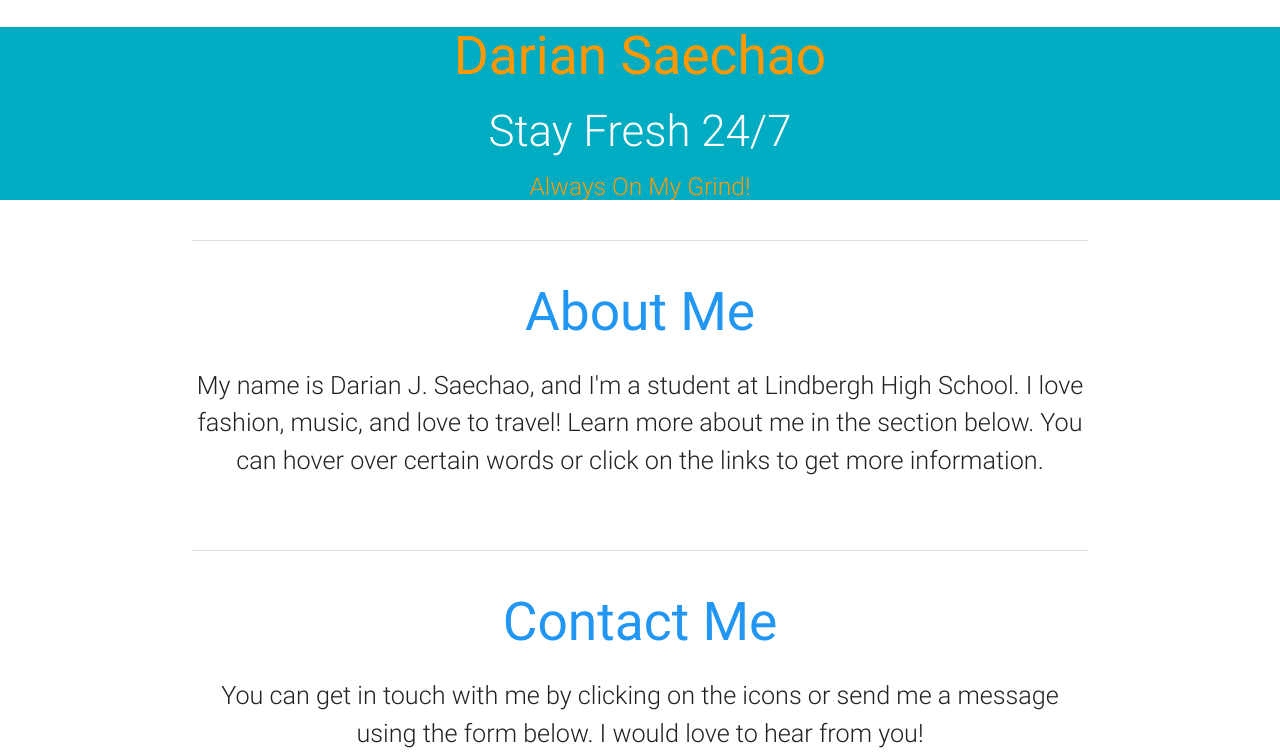
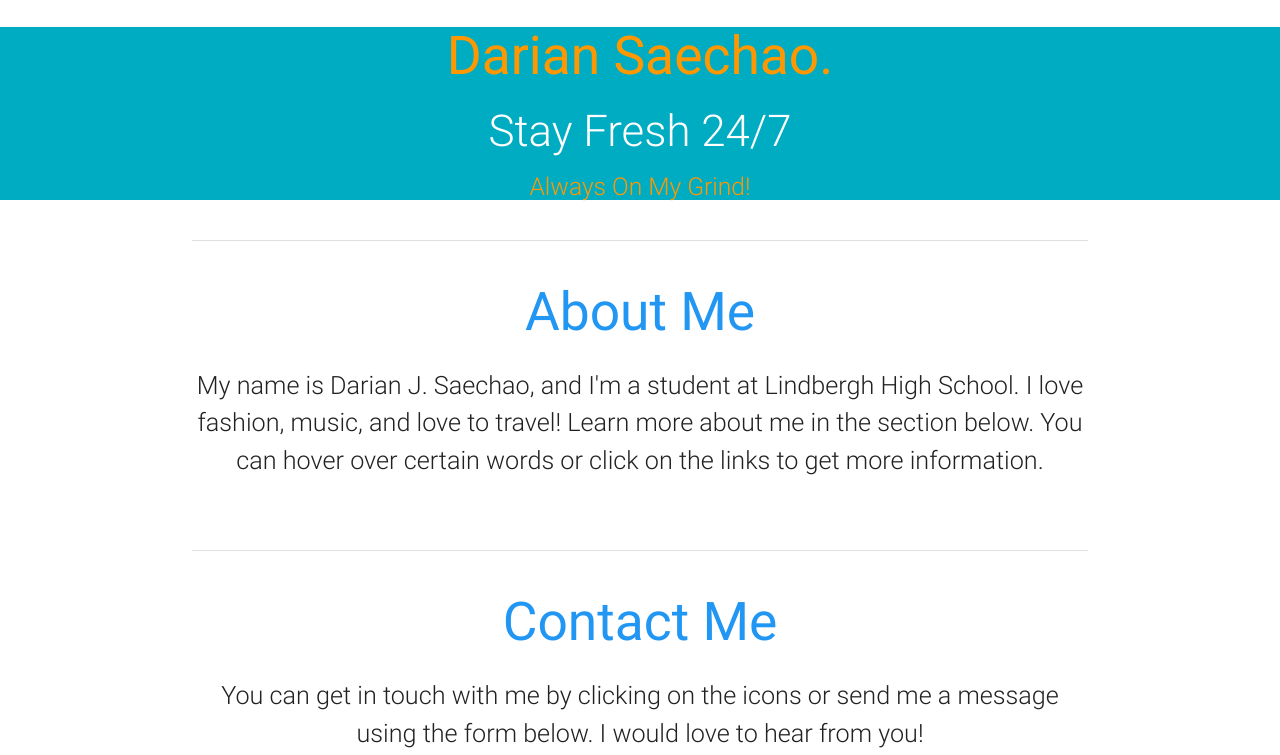
Before and after one commit to dariansaechao/dariansaechao.github.io, a plain HTML site: page index.html in a window 1280 px wide. Shown: the top 755 px of the page. Drawn offline with nearby package versions, Linux system fonts and the light colour scheme.

Commit message:
changed heading

```diff
--- a/index.html
+++ b/index.html
@@ -15,7 +15,7 @@
     <!-- ==== START Profile Header SECTION ==== -->
   	<div class="#00acc1 cyan darken-1">
   		<div class="container center-align">
-				<h2 class="header orange-text">Darian Saechao</h2>
+				<h2 class="header orange-text">Darian Saechao.</h2>
 				<h3 class="white-text light">Stay Fresh 24/7</h3>
 				<h5 class="orange-text light">Always On My Grind!</h5>
   		</div>
```
